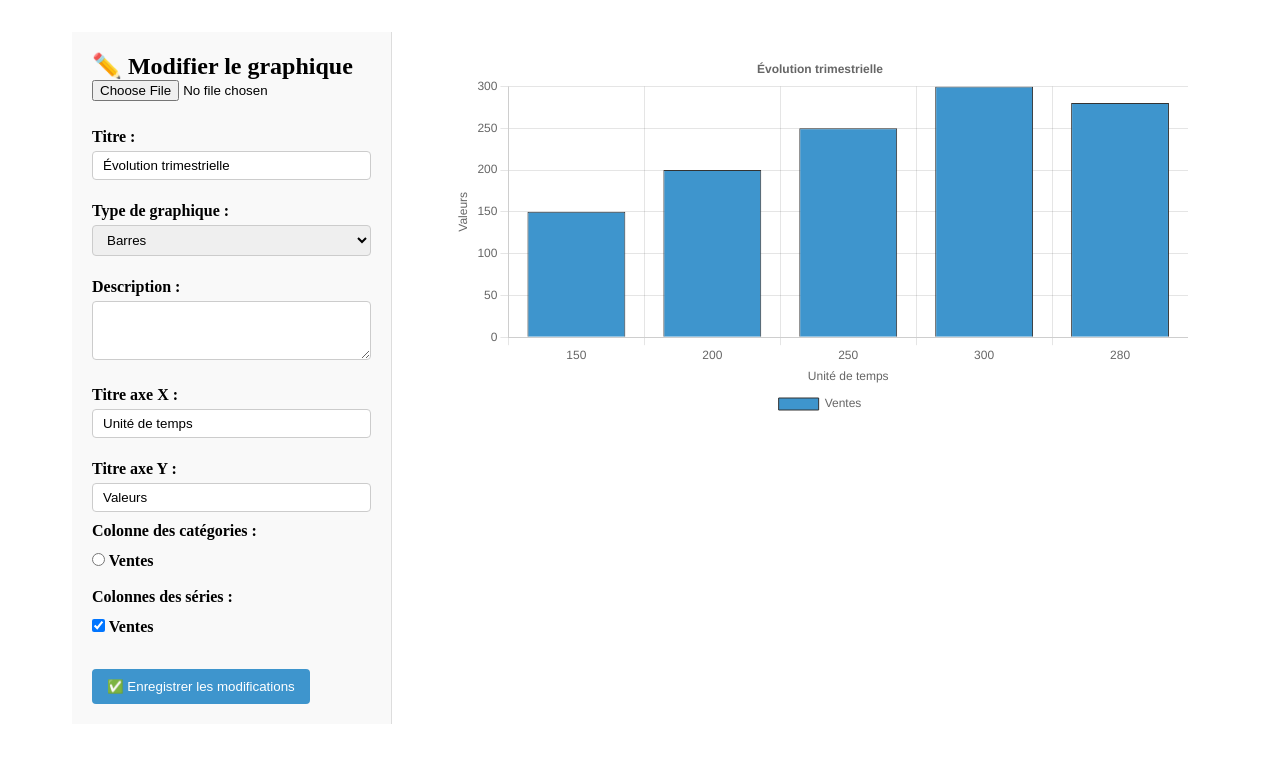
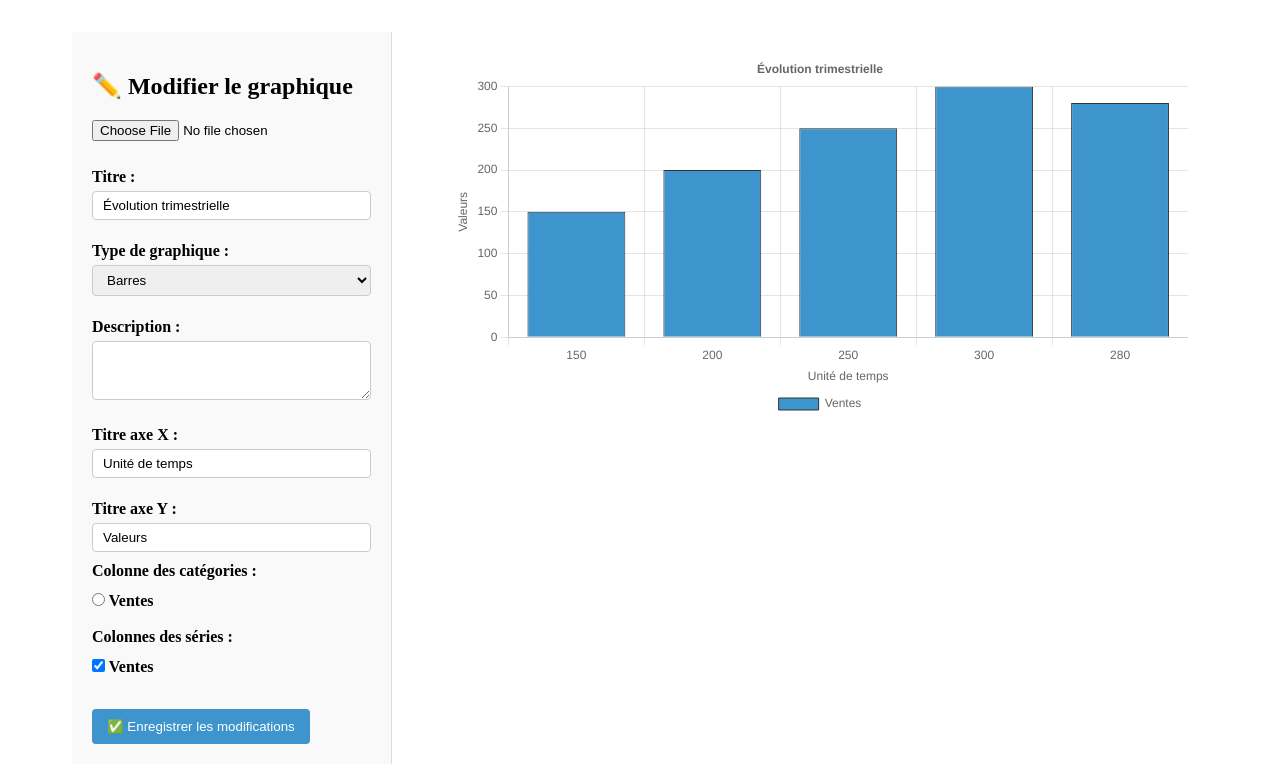
Before and after one commit to Haidara15/dashboard, a Django app: page /modifier-graphique-excel/257/ in a window 1280 px wide. Shown: the part 91-855 px from the top of the page. Before the commit the page ends 815 px from the top, so only its background shows below. Run offline with Django 5.2, Linux system fonts and the light colour scheme; data comes from the database, SQL or seed files in the repository; both versions use the stored data as it was after the commit.

Commit message:
meilleur version

```diff
--- a/analytics/templates/analytics/modifier_excel.html
+++ b/analytics/templates/analytics/modifier_excel.html
@@ -6,7 +6,8 @@
 
 <div class="excel-container">
   <div class="excel-sidebar">
-    <h2>✏️ Modifier le graphique</h2>
+
+    <h2 style="padding:20px 0px;">✏️ Modifier le graphique</h2>
 
     <form id="excel-upload-form" method="post" enctype="multipart/form-data">
       {% csrf_token %}
@@ -70,13 +71,14 @@ document.addEventListener("DOMContentLoaded", function () {
       `).join('')}
 
       <h4>Colonnes des séries :</h4>
+
+      <p id="pie-warning" style="display:none; color:red; font-style: italic;margin:10px 0px;">
+        Pour un camembert, une seule série est autorisée.
+      </p>
+
       ${colonnes.map(col => `
         <label><input type="checkbox" class="serie-checkbox" value="${col}" ${seriesData.some(s => s.nom === col) ? 'checked' : ''}> ${col}</label><br>
       `).join('')}
-
-      <p id="pie-warning" style="display:none; color: #888; font-style: italic;">
-        Pour un camembert, une seule série est autorisée.
-      </p>
     `;
 
     document.querySelectorAll(".serie-checkbox").forEach(cb => {
```
Also changed, not shown: db.sqlite3.
